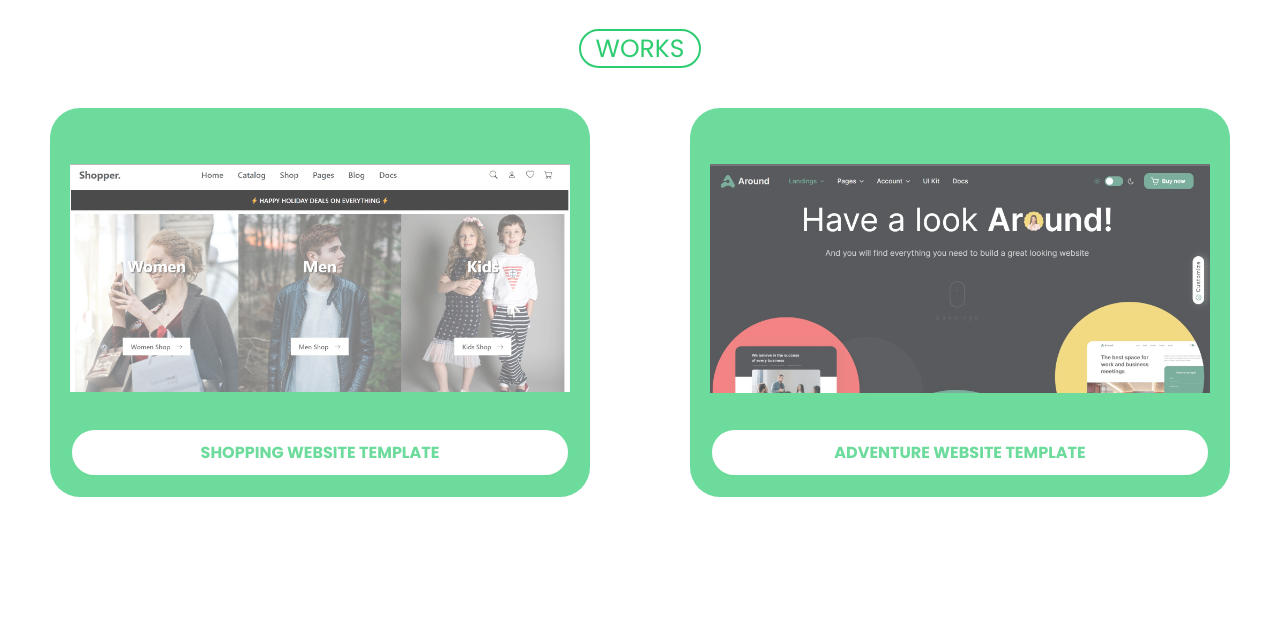
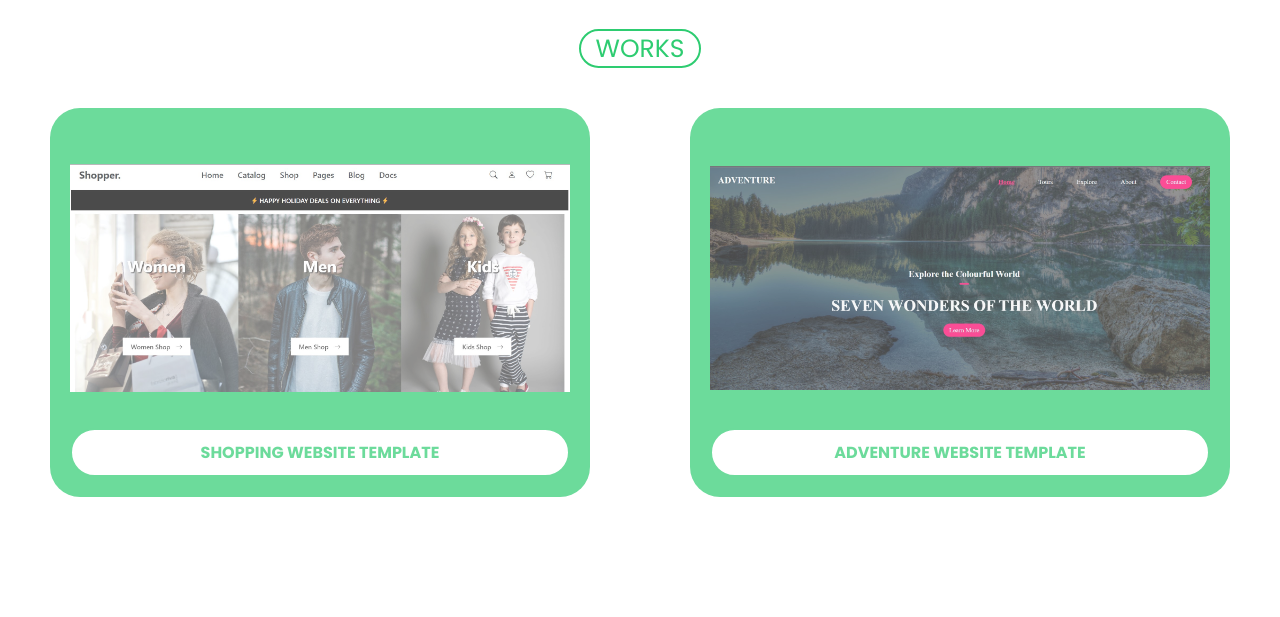
Before and after one commit to satyavarma185/Portfolio, a plain HTML site: page index.html in a window 1280 px wide. Shown: the part 1940-2557 px from the top of the page. Drawn offline with nearby package versions, Linux system fonts and the light colour scheme.

Commit message:
Update style.css

```diff
--- a/style.css
+++ b/style.css
@@ -404,7 +404,7 @@ span{
 }
 
 .work-image2{
-    background: url("website2.jpg");
+    background: url("website3.jpg");
     width: 500px;
     height: 300px;
     background-position: center;
```
